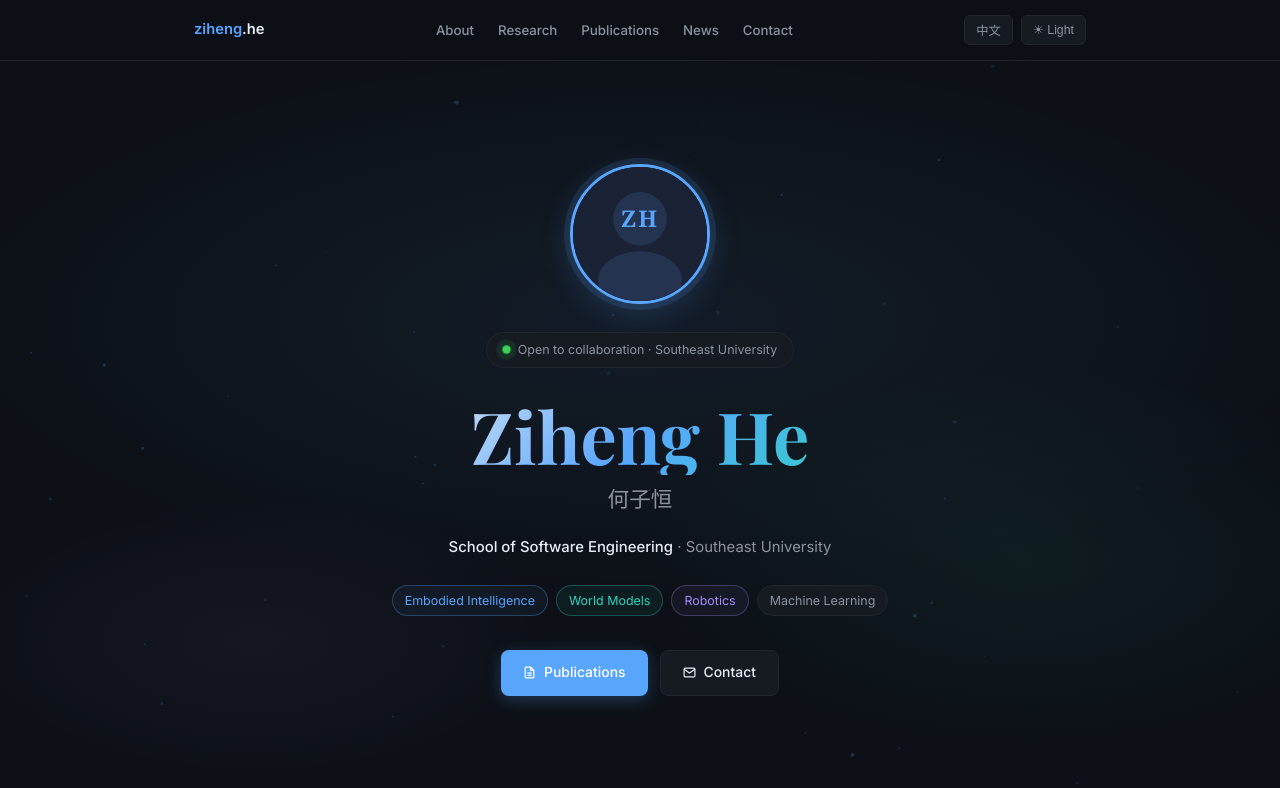
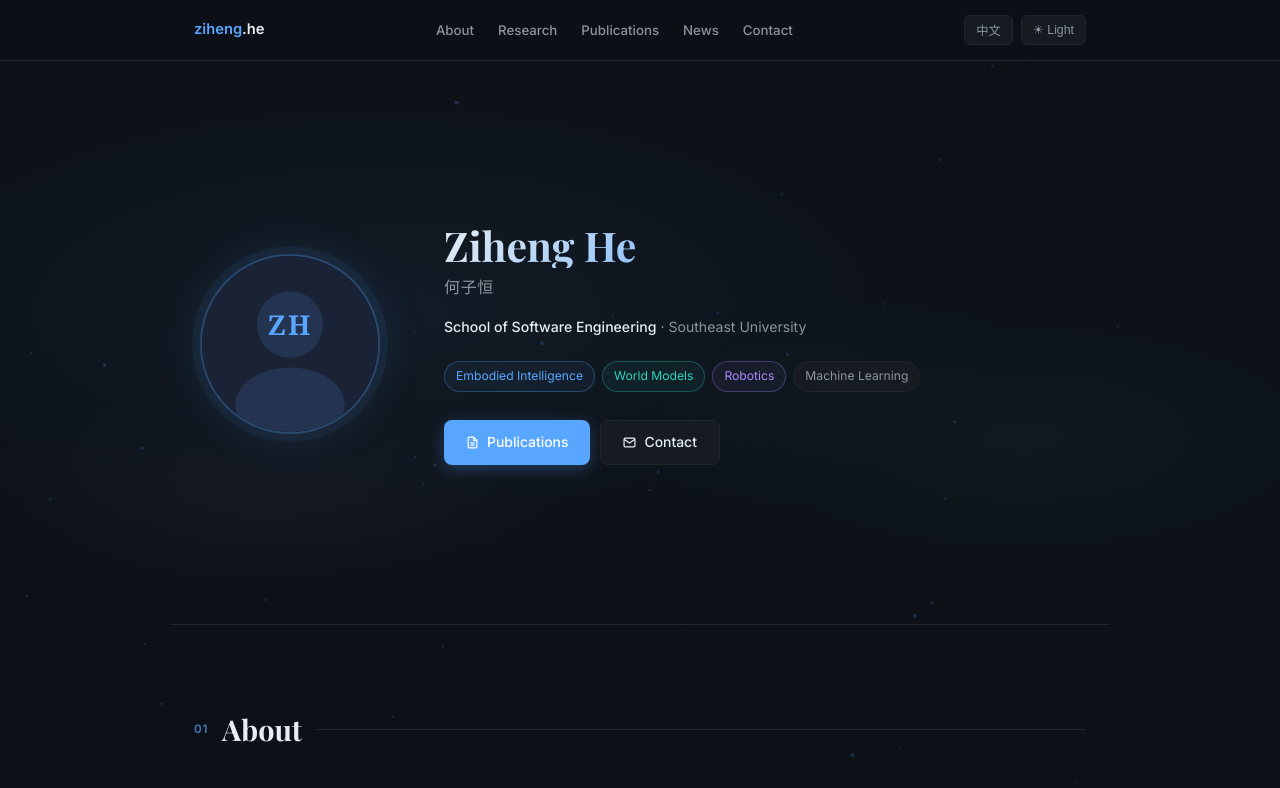
Before and after one commit to zihenghe04/zihenghe04.github.io, a plain HTML site: page index.html in a window 1280 px wide. Shown: the top 788 px of the page. Drawn offline with nearby package versions, Linux system fonts and the light colour scheme; a web font is replaced by a local one.

Commit message:
v3: refined hero layout

```diff
--- a/index.html
+++ b/index.html
@@ -101,83 +101,71 @@
     /* hero */
     #hero {
       position: relative; z-index: 1;
-      min-height: 100vh;
+      min-height: 78vh;
       display: flex; align-items: center; justify-content: center;
-      padding: 100px 24px 60px;
+      padding: 100px 24px 56px;
     }
     .hbg {
       position: absolute; inset: 0;
       background:
-        radial-gradient(ellipse 80% 50% at 50% 40%, rgba(88,166,255,.08) 0%, transparent 70%),
-        radial-gradient(ellipse 50% 40% at 80% 70%, rgba(45,212,191,.06) 0%, transparent 60%),
-        radial-gradient(ellipse 40% 30% at 20% 80%, rgba(167,139,250,.05) 0%, transparent 60%);
+        radial-gradient(ellipse 70% 60% at 30% 50%, rgba(88,166,255,.07) 0%, transparent 70%),
+        radial-gradient(ellipse 50% 40% at 80% 70%, rgba(45,212,191,.05) 0%, transparent 60%),
+        radial-gradient(ellipse 40% 30% at 20% 80%, rgba(167,139,250,.04) 0%, transparent 60%);
     }
-    .hc { position: relative; max-width: 680px; text-align: center; }
+    .hc {
+      position: relative; max-width: 880px; width: 100%;
+      display: flex; align-items: center; gap: 64px;
+    }
+    .hleft { flex: 1; }
+    .hright { flex-shrink: 0; }
 
     /* profile photo */
     .hphoto {
-      margin: 0 auto 28px;
-      width: 140px; height: 140px;
+      width: 180px; height: 180px;
       border-radius: 50%;
-      border: 3px solid var(--accent);
-      box-shadow: 0 0 0 6px rgba(88,166,255,.12), 0 8px 32px rgba(88,166,255,.2);
+      border: 2px solid rgba(88,166,255,.35);
+      box-shadow: 0 0 0 8px rgba(88,166,255,.06), 0 0 48px rgba(88,166,255,.14);
       overflow: hidden;
       animation: fu .5s ease both;
       transition: border-color var(--t), box-shadow var(--t);
     }
     [data-theme="light"] .hphoto {
-      border-color: var(--accent);
-      box-shadow: 0 0 0 6px rgba(9,105,218,.1), 0 8px 32px rgba(9,105,218,.15);
+      border-color: rgba(9,105,218,.35);
+      box-shadow: 0 0 0 8px rgba(9,105,218,.06), 0 0 32px rgba(9,105,218,.12);
     }
     .hphoto svg { display: block; width: 100%; height: 100%; }
 
-    .badge {
-      display: inline-flex; align-items: center; gap: 8px;
-      background: var(--bg-card); border: 1px solid var(--border);
-      border-radius: 100px; padding: 6px 16px;
-      font-size: .78rem; color: var(--text-2); margin-bottom: 28px;
-      animation: fu .6s ease both;
-    }
-    .dot {
-      width: 7px; height: 7px; border-radius: 50%;
-      background: var(--accent-2);
-      box-shadow: 0 0 0 2px rgba(57,211,83,.25);
-      animation: pulse 2s ease infinite;
-    }
-    @keyframes pulse {
-      0%,100% { transform: scale(1); box-shadow: 0 0 0 2px rgba(57,211,83,.25); }
-      50%      { transform: scale(1.2); box-shadow: 0 0 0 5px rgba(57,211,83,.1); }
-    }
     .hname {
       font-family: 'Playfair Display', serif;
-      font-size: clamp(2.8rem, 7vw, 4.5rem);
-      font-weight: 700; line-height: 1.1;
-      background: linear-gradient(135deg, var(--text) 0%, var(--accent) 50%, var(--teal) 100%);
+      font-size: clamp(1.9rem, 3.2vw, 2.7rem);
+      font-weight: 700; line-height: 1.1; margin-bottom: 6px;
+      background: linear-gradient(135deg, var(--text) 0%, var(--accent) 60%, var(--teal) 100%);
       -webkit-background-clip: text; -webkit-text-fill-color: transparent; background-clip: text;
       animation: fu .6s .1s ease both;
     }
     .hname-cn {
-      font-size: 1.35rem; color: var(--text-2); margin: 6px 0 18px;
-      font-weight: 300; animation: fu .6s .18s ease both;
+      font-size: 1rem; color: var(--text-2); margin-bottom: 14px;
+      font-weight: 300; letter-spacing: .04em;
+      animation: fu .6s .18s ease both;
     }
     .haffil {
-      font-size: .93rem; color: var(--text-2); margin-bottom: 24px;
+      font-size: .88rem; color: var(--text-2); margin-bottom: 22px;
       animation: fu .6s .25s ease both;
     }
     .haffil strong { color: var(--text); font-weight: 500; }
     .htags {
-      display: flex; flex-wrap: wrap; gap: 8px; justify-content: center;
-      margin-bottom: 34px; animation: fu .6s .33s ease both;
+      display: flex; flex-wrap: wrap; gap: 7px;
+      margin-bottom: 28px; animation: fu .6s .33s ease both;
     }
     .tag {
       background: var(--bg-card); border: 1px solid var(--border);
-      color: var(--text-2); font-size: .78rem; padding: 4px 12px; border-radius: 100px;
+      color: var(--text-2); font-size: .76rem; padding: 4px 11px; border-radius: 100px;
     }
     .tag.a { border-color: rgba(88,166,255,.3); color: var(--accent); background: rgba(88,166,255,.06); }
     .tag.t { border-color: rgba(45,212,191,.3); color: var(--teal);   background: rgba(45,212,191,.06); }
     .tag.p { border-color: rgba(167,139,250,.3); color: var(--purple); background: rgba(167,139,250,.06); }
     .hbtns {
-      display: flex; gap: 12px; justify-content: center; flex-wrap: wrap;
+      display: flex; gap: 10px; flex-wrap: wrap;
       animation: fu .6s .4s ease both;
     }
     .btn {
@@ -343,6 +331,9 @@
       .pi { grid-template-columns: auto 1fr; gap: 10px; }
       .pthumbnail { display: none; }
       .nav-links { display: none; }
+      .hc { flex-direction: column; gap: 28px; text-align: center; }
+      .htags, .hbtns { justify-content: center; }
+      .hphoto { width: 130px; height: 130px; }
     }
   </style>
 </head>
@@ -370,20 +361,19 @@
 <section id="hero" style="max-width:unset; padding-top:120px;">
   <div class="hbg"></div>
   <div class="hc">
-    <!-- Profile photo placeholder -->
+    <!-- Profile photo — left side -->
+    <div class="hright">
       <div class="hphoto">
-      <svg viewBox="0 0 140 140" xmlns="http://www.w3.org/2000/svg">
-        <rect width="140" height="140" fill="#1a2236"/>
-        <circle cx="70" cy="54" r="28" fill="#243350"/>
-        <ellipse cx="70" cy="118" rx="44" ry="30" fill="#243350"/>
-        <text x="70" y="63" text-anchor="middle" font-family="Georgia,serif" font-size="24" font-weight="700" fill="#58a6ff" letter-spacing="2">ZH</text>
+        <svg viewBox="0 0 180 180" xmlns="http://www.w3.org/2000/svg">
+          <rect width="180" height="180" fill="#1a2236"/>
+          <circle cx="90" cy="70" r="34" fill="#243350"/>
+          <ellipse cx="90" cy="152" rx="56" ry="38" fill="#243350"/>
+          <text x="90" y="81" text-anchor="middle" font-family="Georgia,serif" font-size="28" font-weight="700" fill="#58a6ff" letter-spacing="2">ZH</text>
         </svg>
       </div>
-    <div class="badge">
-      <span class="dot"></span>
-      <span class="lang-en">Open to collaboration &middot; Southeast University</span>
-      <span class="lang-zh">欢迎合作 &middot; 东南大学</span>
     </div>
+    <!-- Text content — right side -->
+    <div class="hleft">
       <div class="hname">Ziheng He</div>
       <div class="hname-cn">何子恒</div>
       <div class="haffil">
@@ -405,6 +395,7 @@
           <svg width="13" height="13" viewBox="0 0 24 24" fill="none" stroke="currentColor" stroke-width="2.2"><path d="M4 4h16c1.1 0 2 .9 2 2v12c0 1.1-.9 2-2 2H4c-1.1 0-2-.9-2-2V6c0-1.1.9-2 2-2z"/><polyline points="22,6 12,13 2,6"/></svg>
           <span class="lang-en">Contact</span><span class="lang-zh">联系我</span>
         </a>
+      </div>
     </div>
   </div>
 </section>
```
Lines whose indentation alone changed are shown as unchanged.
